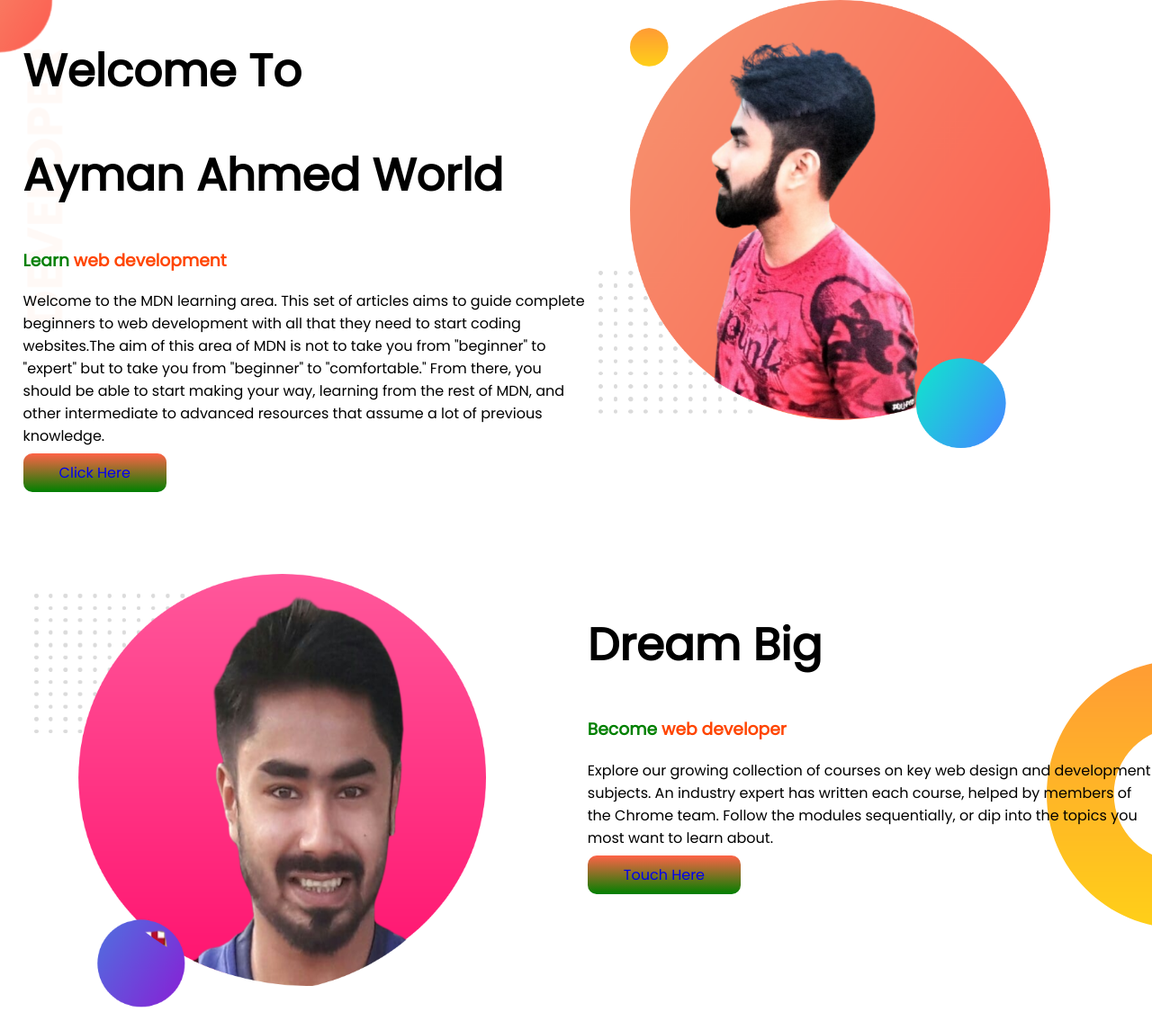
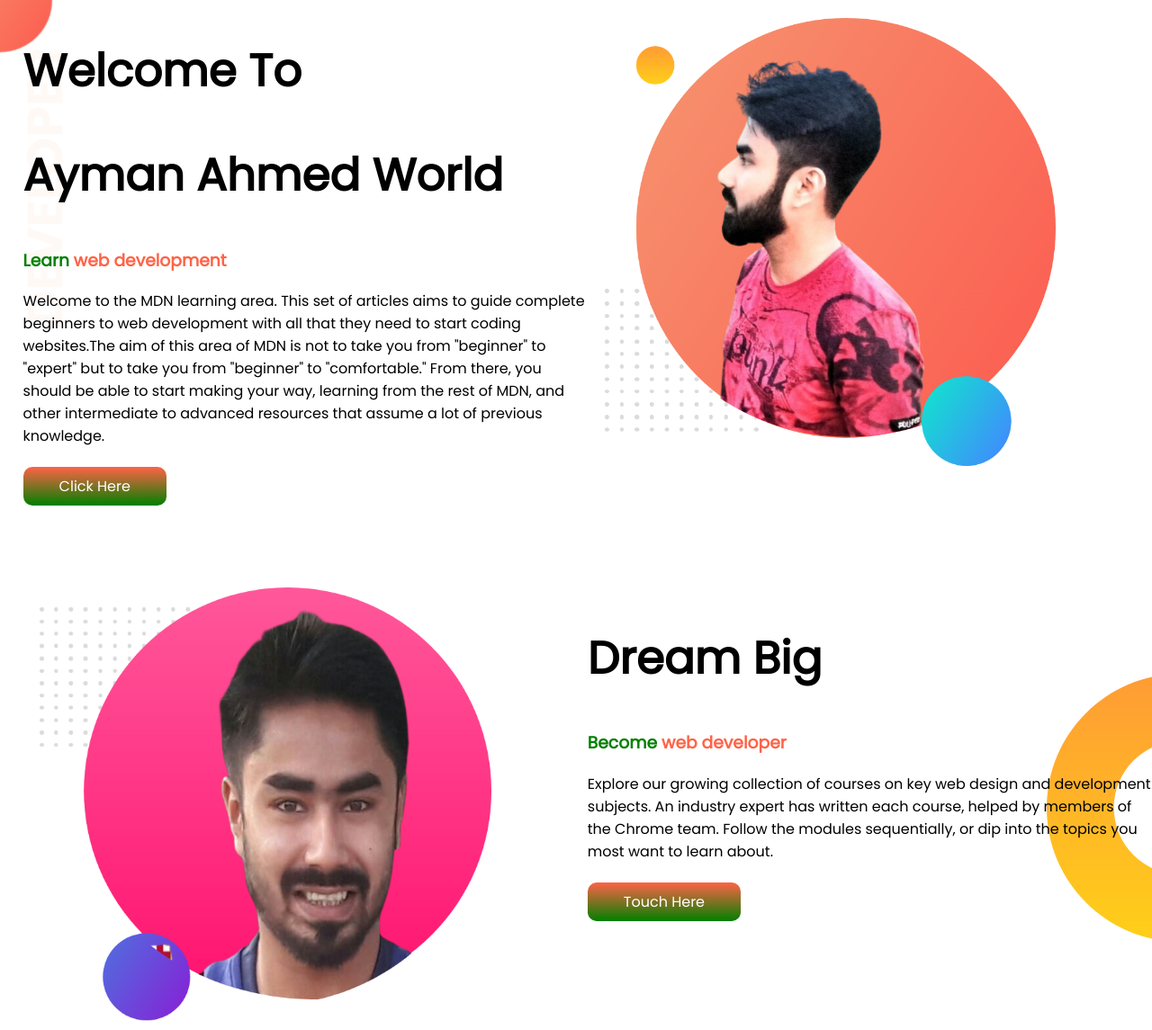
Before and after one commit to Ayman175/new-portfolio, a plain HTML site: page index.html in a window 1280 px wide. Shown: the top 1145 px of the page at 90% size. Drawn offline with Linux system fonts and the light colour scheme.

Commit message:
wednesday end

```diff
--- a/index.html
+++ b/index.html
@@ -18,7 +18,8 @@
             <h1>Welcome To</h1>
             <h1>Ayman Ahmed World</h1>
             <h3>Learn <span class="orange-color">web development</span></h3>
-            <p>Welcome to the MDN learning area. This set of articles aims to guide complete beginners to web
+            <p class="door">Welcome to the MDN learning area. This set of articles aims to guide complete beginners to
+                web
                 development
                 with
                 all that they need to start coding websites.The aim of this area of MDN is not to take you from
@@ -34,7 +35,7 @@
                 Here</a>
         </div>
         <div class="half-width">
-            <img class="images" src="images/my-bg (1).png" alt="">
+            <img class="images down" src="images/my-bg (1).png" alt="">
         </div>
     </section>
     <section class="dream-big flexible-container">
@@ -44,7 +45,8 @@
         <div class=" half-width">
             <h1>Dream Big </h1>
             <h3>Become <span class=" orange-color">web developer</span> </h3>
-            <p>Explore our growing collection of courses on key web design and development subjects. An industry expert
+            <p class="door">Explore our growing collection of courses on key web design and development subjects. An
+                industry expert
                 has written each course, helped by members of the Chrome team. Follow the modules sequentially, or dip
                 into the topics you most want to learn about.</p>
             <a class="link-button" target=”_blank” href="https://fonts.google.com/specimen/Poppins?query=poppins">Touch
--- a/style.css
+++ b/style.css
@@ -4,7 +4,7 @@ body {
 }
 
 .orange-color {
-    color: orangered;
+    color: tomato;
 }
 
 h1 {
@@ -25,7 +25,11 @@ h3 {
 
 .images {
     width: 80%;
-    padding-left: 2%;
+    padding-left: 3%;
+}
+
+.down {
+    margin-top: 20px;
 }
 
 
@@ -50,12 +54,17 @@ h3 {
     background-image: url(images/exp-bg.png);
     background-repeat: no-repeat;
     background-position: left;
-    margin-bottom: 100px;
+    margin-bottom: 50px;
+}
+
+.door {
+    padding-bottom: 15px;
 }
 
 .link-button {
     text-decoration: none;
     background-image: linear-gradient(tomato, green);
+    color: white;
     padding: 10px 40px;
     border-radius: 10px;
 }
```
